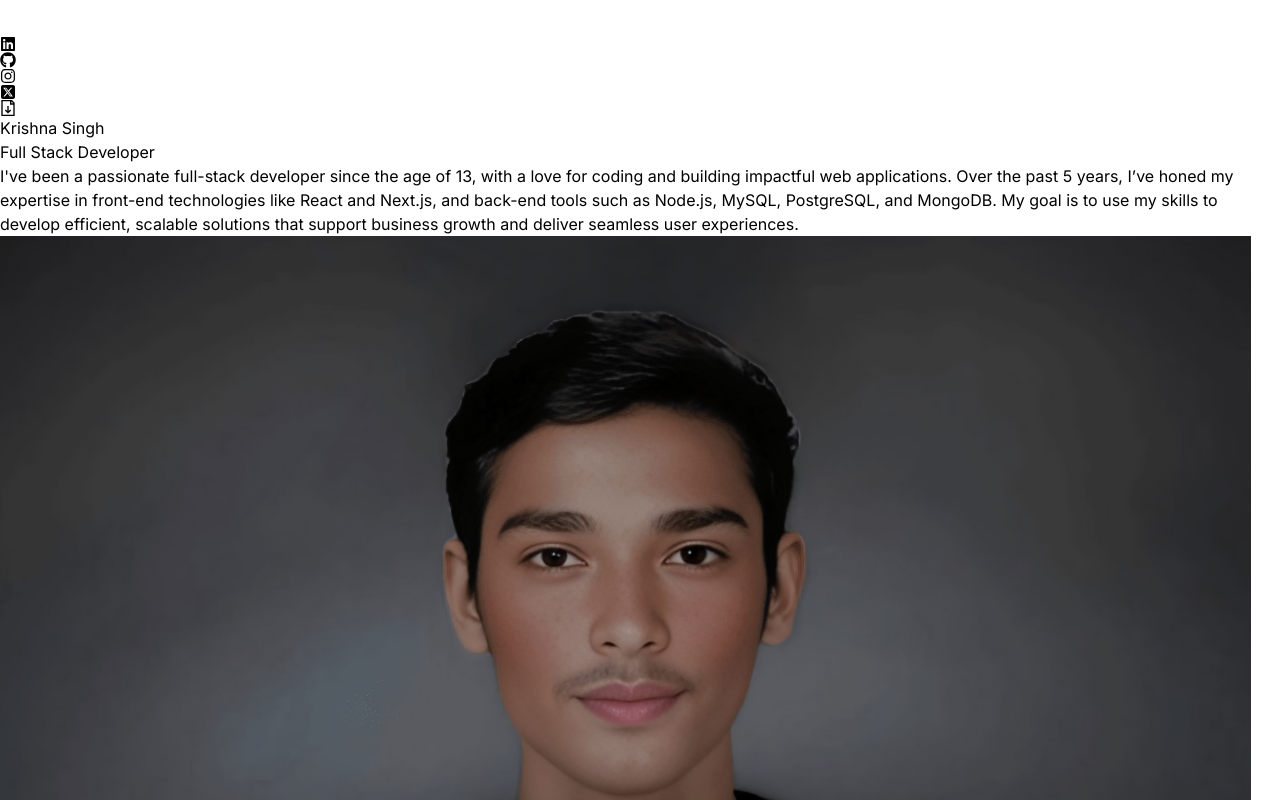
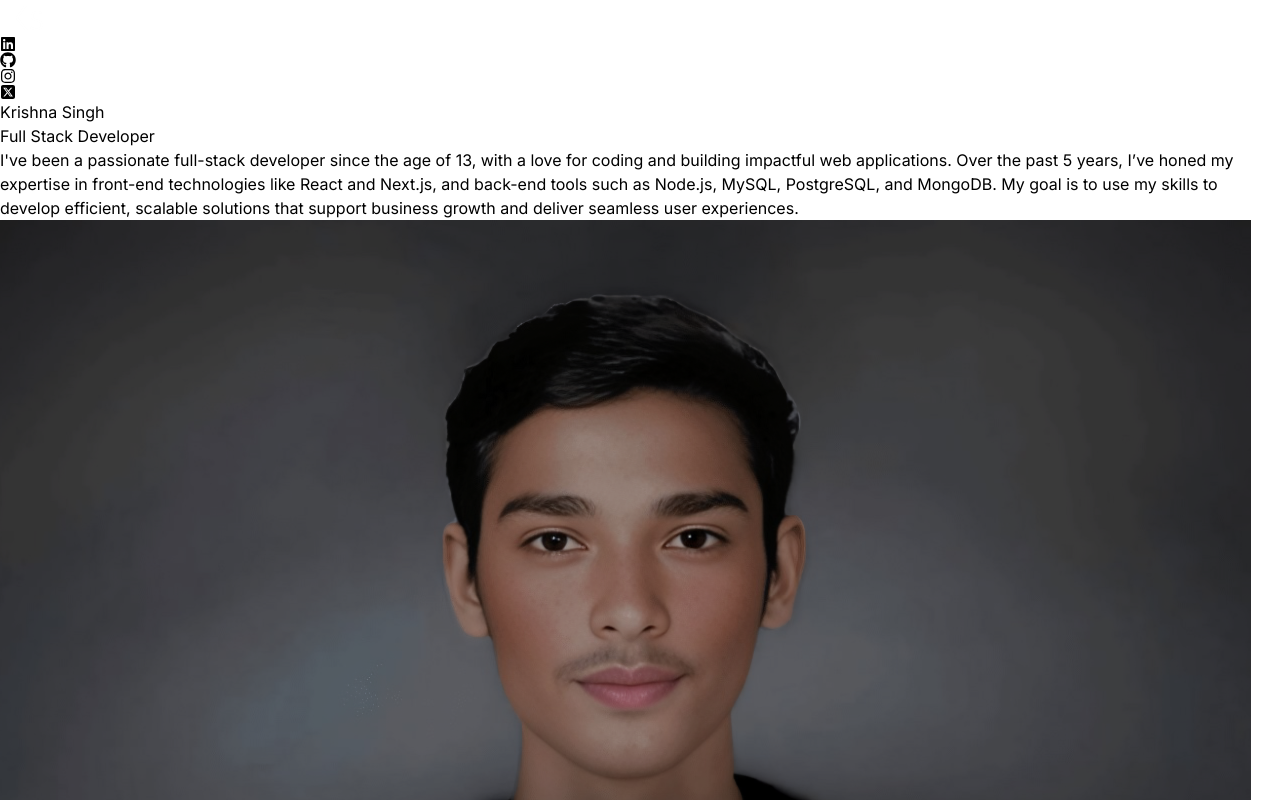
Before and after one commit to KrishTechverse/react-portfolio-krish, a React (Vite) app: page / in a window 1280 px wide. Shown: the top 800 px of the page. Built offline with nearby package versions, Linux system fonts and the light colour scheme.

Commit message:
Update Navbar.jsx

```diff
--- a/src/components/Navbar.jsx
+++ b/src/components/Navbar.jsx
@@ -3,7 +3,6 @@ import { FaLinkedin } from "react-icons/fa";
 import { FaGithub } from "react-icons/fa";
 import { FaSquareXTwitter } from "react-icons/fa6";
 import { FaInstagram } from "react-icons/fa";
-import { GrDocumentDownload } from "react-icons/gr";
 
 const Navbar = () => {
   return (
@@ -16,7 +15,6 @@ const Navbar = () => {
         <a href="https://github.com/KrishHubCode" target={"blank"}><FaGithub /></a>
         <a href="https://www.instagram.com/krish_byte/" target={"blank"}><FaInstagram /></a>
         <a href="https://x.com/Krish_byte" target={"blank"}><FaSquareXTwitter /></a>
-        <a href="https://x.com/Krish_byte" target={"blank"}><GrDocumentDownload /></a>
     </div>
   </nav>
   );
```
